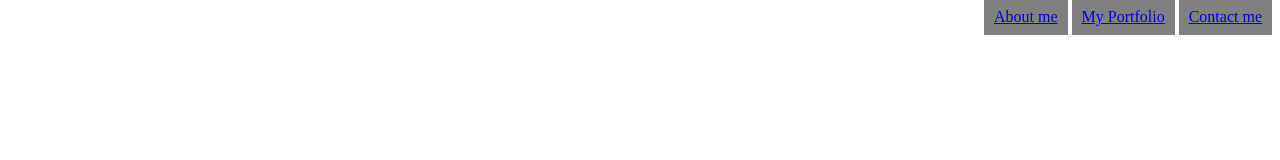
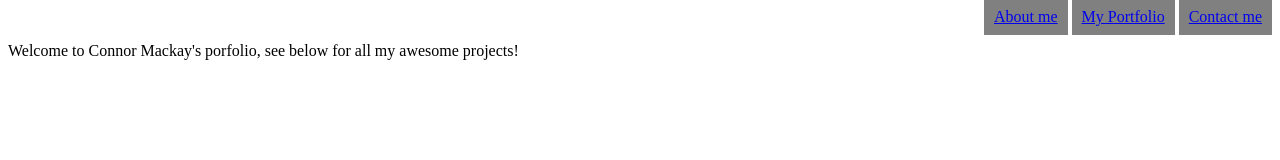
Before and after one commit to CD-Mackay/portfolio, a website: page index.html in a window 1280 px wide. Drawn offline with Linux system fonts and the light colour scheme.

Commit message:
planning for home page

```diff
--- a/index.html
+++ b/index.html
@@ -12,8 +12,10 @@
     </div>
     </nav>
     <section id="introduction">
+      <p>Welcome to Connor Mackay's porfolio, see below for all my awesome projects!</p>
     </section>
     <section id="projects">
+      <!-- Possible Automagic grid for portfolio pieces -->
     </section>
   </body>
 </html>
```
